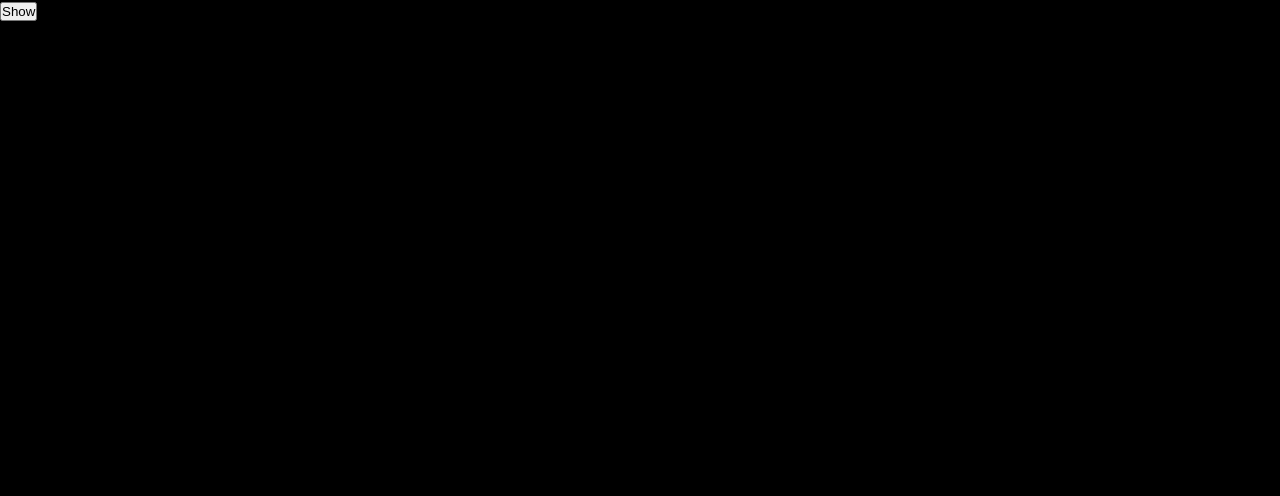
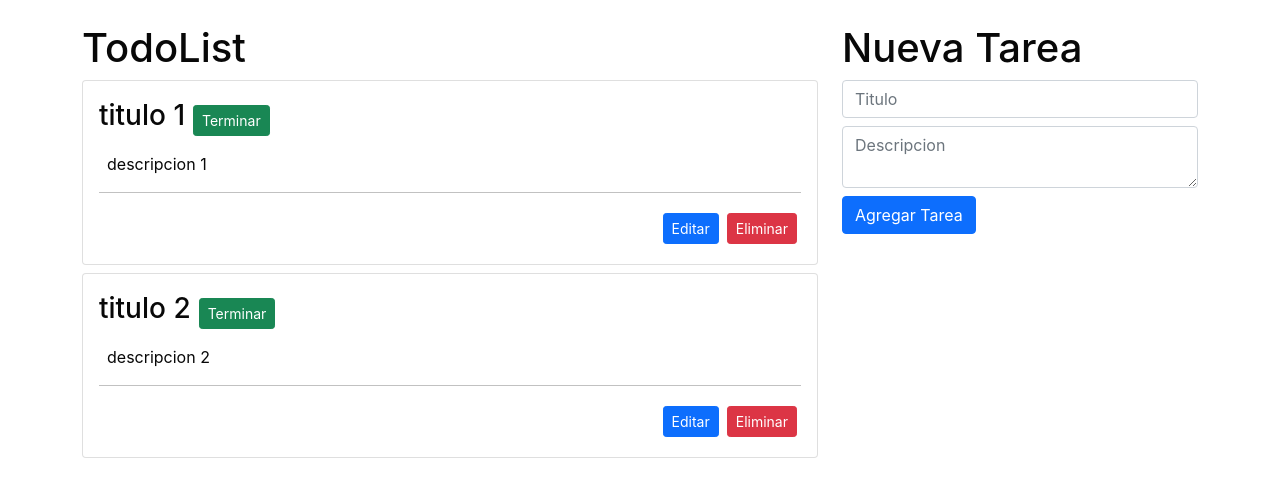
Before and after one commit to Mariano-Ryser/My-React, a React (Create React App) app: page / in a window 1280 px wide. Shown: the top 496 px of the page. Built offline with nearby package versions, Linux system fonts and the light colour scheme.

Commit message:
todo app XD

```diff
--- a/public/index.html
+++ b/public/index.html
@@ -18,31 +18,18 @@
      <!-- FONT AWESOME --> <!-- FONT AWESOME -->
     <link rel="stylesheet" href="https://use.fontawesome.com/releases/v5.15.4/css/all.css" integrity="sha384-DyZ88mC6Up2uqS4h/KRgHuoeGwBcD4Ng9SiP4dIRy0EXTlnuz47vAwmeGwVChigm" crossorigin="anonymous">
 
+    <!-- bootstrap -->
+    <link href="https://cdn.jsdelivr.net/npm/bootstrap@5.1.3/dist/css/bootstrap.min.css" rel="stylesheet" integrity="sha384-1BmE4kWBq78iYhFldvKuhfTAU6auU8tT94WrHftjDbrCEXSU1oBoqyl2QvZ6jIW3" crossorigin="anonymous">
 
-
-    <!--
-      Notice the use of %PUBLIC_URL% in the tags above.
-      It will be replaced with the URL of the `public` folder during the build.
-      Only files inside the `public` folder can be referenced from the HTML.
-
-      Unlike "/favicon.ico" or "favicon.ico", "%PUBLIC_URL%/favicon.ico" will
-      work correctly both with client-side routing and a non-root public URL.
-      Learn how to configure a non-root public URL by running `npm run build`.
-    -->
-    <title>React App</title>
+    <title>Trenier Zone</title>
   </head>
   <body>
     <noscript>You need to enable JavaScript to run this app.</noscript>
     <div id="root"></div>
-    <!--
-      This HTML file is a template.
-      If you open it directly in the browser, you will see an empty page.
 
-      You can add webfonts, meta tags, or analytics to this file.
-      The build step will place the bundled scripts into the <body> tag.
 
-      To begin the development, run `npm start` or `yarn start`.
-      To create a production bundle, use `npm run build` or `yarn build`.
-    -->
+
+
   </body>
+
 </html>
--- a/src/App.css
+++ b/src/App.css
@@ -5,14 +5,6 @@
 
 }
 body{
-  color: rgb(253, 253, 253);
- background:rgb(0, 0, 0);
+  color: rgb(8, 8, 8);
+ background:rgb(255, 255, 255);
 }
-.container{
-  display: flex;
-  background-color: rgb(59, 14, 14);
-  justify-content: center;
-  padding: 70px 0px 70px 0px;
-  border: solid rgb(20, 20, 20) 3px;
-  margin: 5% ;
-}
--- a/src/App.js
+++ b/src/App.js
@@ -1,24 +1,92 @@
 import React, { useState, useEffect } from 'react';
-import Act1 from './Act1';
-import Act2 from './Act2';
-import Act3 from './Act3';
+// import Act1 from './Act1';
+// import Act2 from './Act2';
+// import Act3 from './Act3';
 
 import './App.css';
+import TodoForm from './components/TodoForm';
+import TodoList from './components/TodoList';
+
+const initialTodos = [
+  {   id:1,
+      title: "titulo 1",
+      description: "descripcion 1",
+      completed: false
+  },
+  {
+      id:2,
+      title: "titulo 2",
+      description: "descripcion 2",
+      completed: false
+  }
+];
 
 function App() {
   const [show, setShow] = useState(false);
+  const [todos, setTodos] = useState(initialTodos);
+  const [todoEdit, setTodoEdit] = useState(null);
+
+  const todoDelete = (todoId) => {
+
+    const changedTodos = todos.filter(todo => todo.id !== todoId)
+
+    setTodos(changedTodos);
+  }
+  const todoToogleCompleted = (todoId) => {
 
 
+    const changedTodos = todos.map(todo => (
+      todo.id === todoId
+      ? {...todo, completed: !todo.completed}
+       : todo
+    ))
+
+    setTodos(changedTodos);
+  }
+  const todoAdd = (todo) => {
+
+    const newTodo = {
+      id: Date.now(),
+      ...todo,
+      completed:false
+    }
+
+    const changedTodos = [
+      newTodo,
+      ...todos,
+    ]
+
+    setTodos(changedTodos)
+  }
+
   return (
-    <div className="App">
-       <button onClick={()=> setShow(!show)}>Show </button>
-      {show && <Act1 /> }
+    <div className="container mt-4">
+      <div className='row'>
+          <div className='col-8'>
+              <TodoList
+              todoDelete={todoDelete}
+              todos={todos}
+              todoToogleCompleted={todoToogleCompleted}/>
+          </div>
+          <div className='col-4'>
+              <TodoForm
+                todoAdd={todoAdd}
+              />
+          </div>
+      </div>
 
+
+
+
+
+
+
+
+
+      {/* <Act1 /> */}
        {/* <Act2 />
       <button onClick={()=> setShow(!show)}>Show size</button>
       {show && <Act3 />}  */}
-
-
     </div>
   );
 }
--- /dev/null
+++ b/src/components/Todo.js
@@ -0,0 +1,36 @@
+import React from "react";
+
+const Todo = ({ todo, todoDelete, todoToogleCompleted })=>{
+
+
+    return(
+        <div className="card mt-2 p-3">
+                <div className="car-body">
+                    <h3 className="card-title mt-2 d-inline">
+                        {todo.title}
+                    </h3>
+                    <button onClick={() => todoToogleCompleted(todo.id)}
+                    className={`btn btn-sm ${todo.completed ? 'btn-outline-success' : 'btn-success' } m-2`}>
+
+                        { todo.completed ? "Terminado" : "Terminar"}
+                        </button>
+                    <p className="card-text m-2">
+                        {todo.description}
+                    </p>
+                    <hr></hr>
+                    <div className="d-flex justify-content-end">
+                            <button className="btn btn-sm btn-primary m-1">
+                                Editar
+                            </button>
+                            <button onClick={() => todoDelete(todo.id)}
+                            className="btn btn-sm btn-danger m-1">
+                                Eliminar
+                            </button>
+                    </div>
+
+                </div>
+            </div>
+    )
+}
+
+export default Todo;
--- /dev/null
+++ b/src/components/TodoForm.js
@@ -0,0 +1,98 @@
+import React, { useState }  from "react";
+
+const initialFormValues = {
+    title:"",
+    description:"",
+}
+
+const TodoForm = ({todoAdd}) => {
+
+    const [formValues, setFormValues] = useState(initialFormValues)
+    const {title, description} = formValues;
+    const [error, setError] = useState(null);
+    const [successMessage, setSuccessMessage] = useState(null)
+
+    const handleInputChange = (e) => {
+
+        const changedFormValues = {
+            ...formValues,
+            [e.target.name] : e.target.value
+        }
+
+        setFormValues(changedFormValues);
+    }
+
+    const handleSubmit = (e) => {
+        e.preventDefault();
+
+        if(title.trim() === "") {  //.trim() significa toma como error los espacios en blanco
+            setError("Debes indicar un titulo")
+            return;
+        }
+        if(description.trim() === "") {
+            setError("Debes indicar un description")
+            return;
+        }
+
+
+        console.log("submit")
+        // Agregar tarea
+        todoAdd(formValues);
+        setFormValues(initialFormValues)
+        setSuccessMessage("Agregado con Exito!!")
+
+        setTimeout( ()=> {setSuccessMessage(null)}, 2000)
+
+        setError(null);
+    }
+    return (
+        <div>
+            <h1>Nueva Tarea</h1>
+            <form onSubmit={handleSubmit}>
+                <input
+                 type="text"
+                  placeholder="Titulo"
+                   className="form-control"
+                   value={title}
+                   name="title"
+                   onChange={handleInputChange}/>
+
+
+                <textarea
+                 placeholder="Descripcion"
+                  className="form-control mt-2"
+                  value={description}
+                  name="description"
+                  onChange={handleInputChange}>
+
+                  </textarea>
+
+                  <button
+                        className="btn btn-primary btn-block mt-2">
+                            Agregar Tarea
+                        </button>
+            </form>
+            {
+                error &&
+                (
+                    <div className="alert alert-danger mt-2">
+                        { error }
+                    </div>
+                )
+
+            }
+            {
+                successMessage &&
+                (
+                    <div className="alert alert-success mt-2">
+                        { successMessage }
+                    </div>
+                )
+
+            }
+
+        </div>
+    );
+}
+
+export default TodoForm
--- /dev/null
+++ b/src/components/TodoList.js
@@ -0,0 +1,32 @@
+import React from "react";
+import Todo from "./Todo";
+
+
+
+
+
+
+const TodoList = ({todos, todoDelete, todoToogleCompleted}) => {
+
+
+
+    return (
+        <div>
+            <h1>TodoList</h1>
+            {
+                todos.map(todo => (
+                    <Todo
+                    todo={todo}
+                     key={todo.id}
+                     todoDelete={todoDelete}
+                     todoToogleCompleted={todoToogleCompleted}
+                    />
+                ))
+            }
+
+
+        </div>
+    );
+}
+
+export default TodoList;
```
Also changed, not shown: 1 other file (tests, documents, lock files or other folders).
